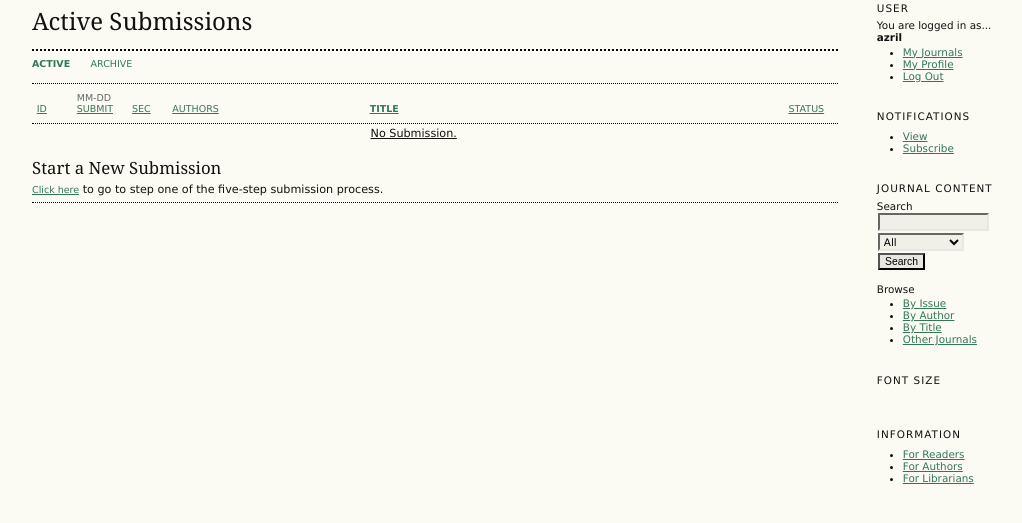
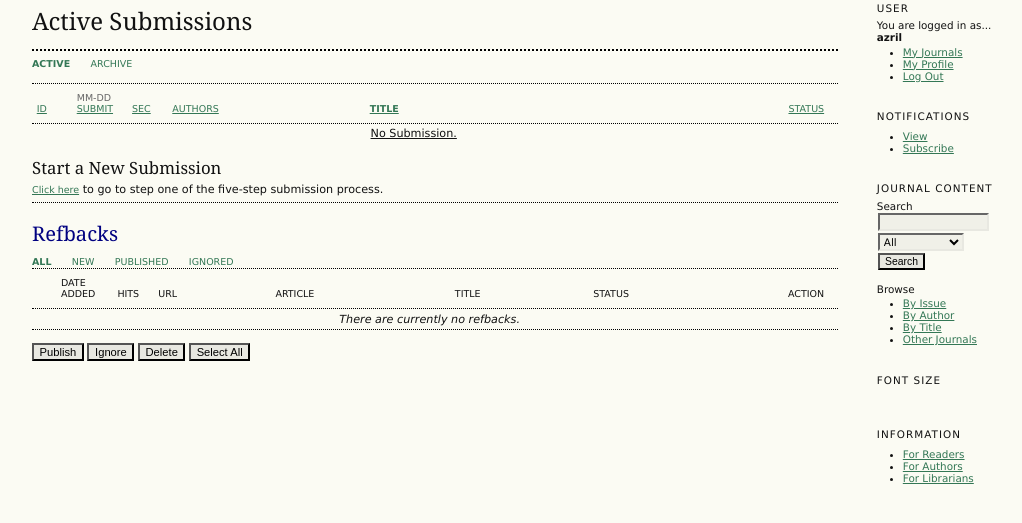
Before and after one commit to 0xazr/ejurnal, a CodeIgniter 4 app: template app/Views/pages/author/home.php in a window 1280 px wide. Shown: the part 136-659 px from the top of the page, without its empty margins (96-1118 px from the left). Run offline with PHP 8.4 and a stand-in for CodeIgniter, Linux system fonts and the light colour scheme; the template is opened without the code that fills it, so the values that code supplies are empty; some libraries are stand-ins or nearby versions.

Commit message:
Update tampilan

```diff
--- a/app/Views/pages/author/home.php
+++ b/app/Views/pages/author/home.php
@@ -404,7 +404,7 @@ function toggleChecked() {
 
 </script>
 
-<!-- <h3>Refbacks</h3>
+<h3>Refbacks</h3>
 
 <ul class="menu">
 	<li class="current"><a href="/author/index?referralFilter=">All</a></li>
@@ -416,6 +416,28 @@ function toggleChecked() {
 <div id="referrals">
 <form action="/referral/bulkAction" method="post">
 <table width="100%" class="listing">
+	<tr><td class="headseparator" colspan="8">&nbsp;</td></tr>
+	<tr class="heading" valign="bottom">
+		<td width="3%">&nbsp;</td>
+		<td width="7%">Date Added</td>
+		<td width="3%">Hits</td>
+		<td>URL</td>
+		<td>Article</td>
+		<td>Title</td>
+		<td>Status</td>
+		<td width="10%" align="right">Action</td>
+	</tr>
+	<tr><td class="headseparator" colspan="8">&nbsp;</td></tr>
+	<tr valign="top">
+		<td colspan="8" class="nodata">
+							There are currently no refbacks.
+					</td>
+	</tr>
+	<tr valign="top">
+		<td colspan="8" class="endseparator">&nbsp;</td>
+	</tr>
+</table>
+<!-- <table width="100%" class="listing">
 	<tr><td class="headseparator" colspan="8">&nbsp;</td></tr>
 	<tr class="heading" valign="bottom">
 		<td width="3%">&nbsp;</td>
@@ -447,7 +469,7 @@ function toggleChecked() {
 		<td colspan="4" align="left">1 - 1 of 1 Items</td>
 		<td colspan="4" align="right"></td>
 	</tr>
-</table>
+</table> -->
 <p>
 	<input type="submit" name="accept" value="Publish" class="button" onclick="confirm('Are you sure you wish to publish the selected refback(s)?')"/>
 	<input type="submit" name="decline" value="Ignore" class="button" onclick="confirm('Are you sure you wish to ignore the selected refback(s)?')"/>
@@ -455,6 +477,6 @@ function toggleChecked() {
 	<input type="button" value="Select All" class="button" onclick="toggleChecked()" />
 </p>
 </form>
-</div> -->
+</div>
 </div><!-- content -->
 <?= $this->endSection(); ?>
```
